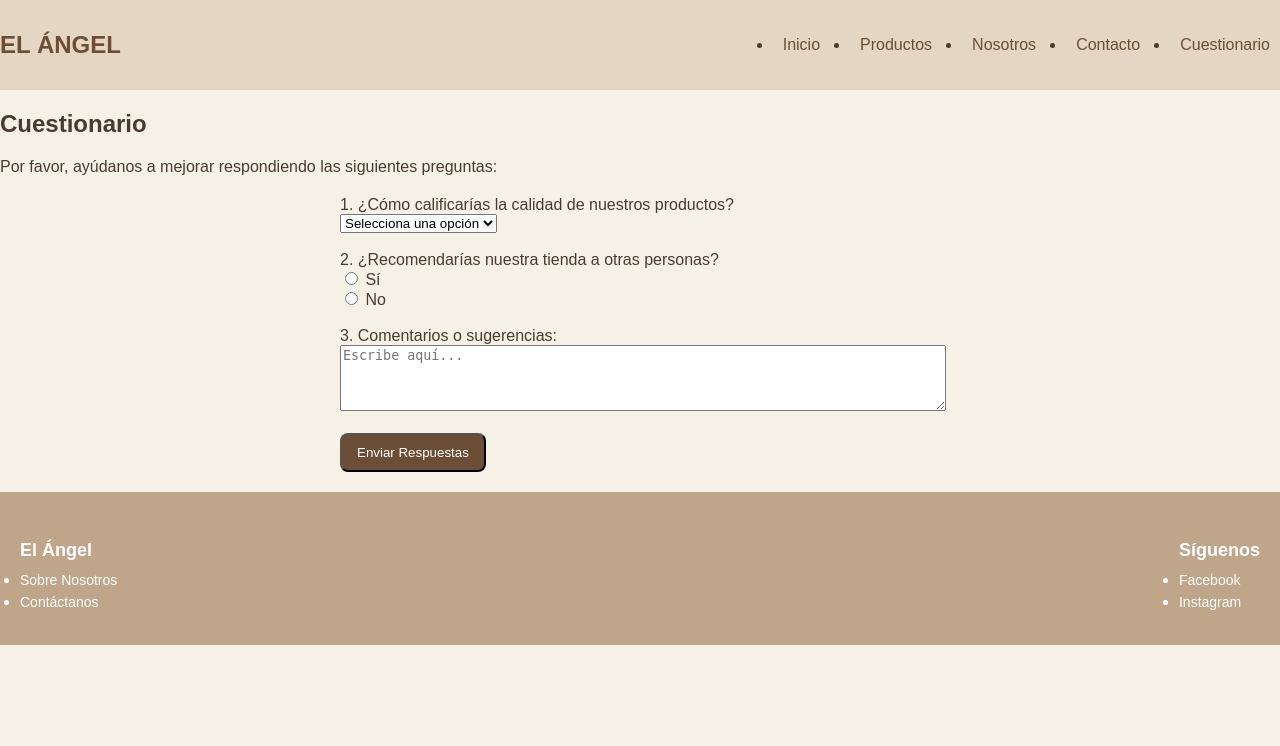
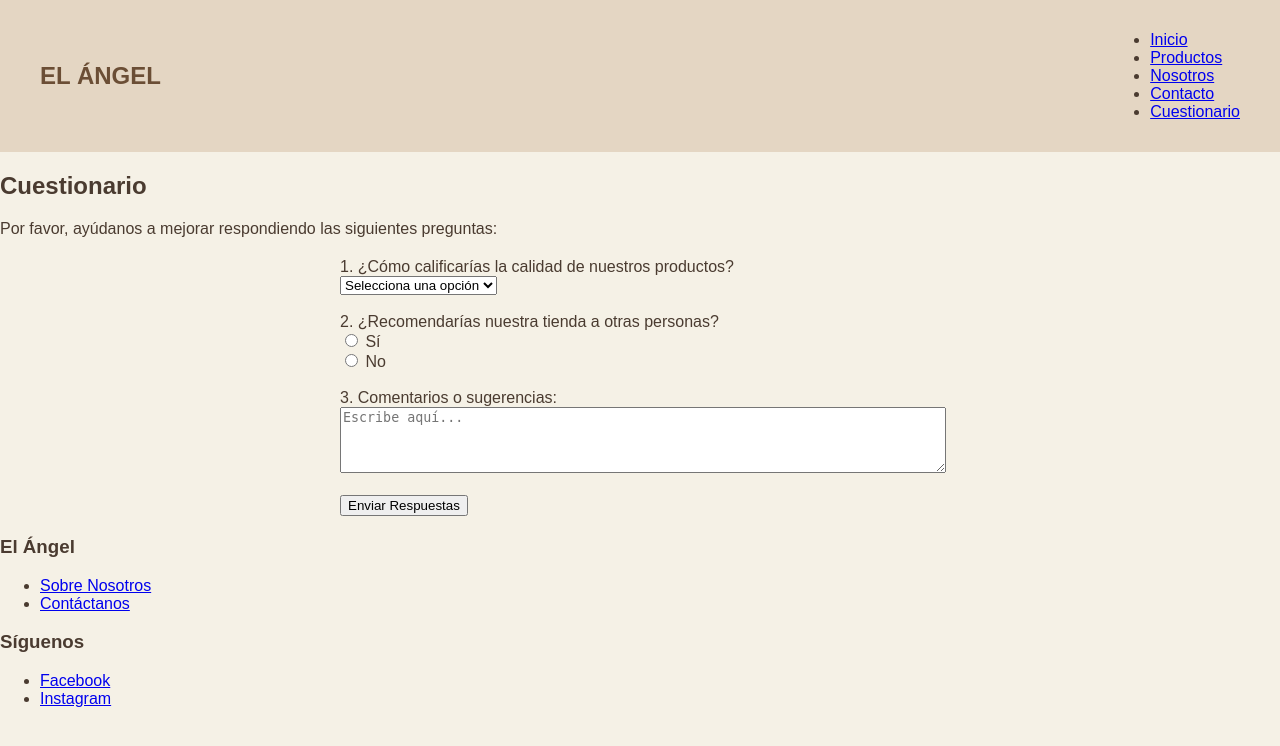
Before and after one commit to araceli-129361/Mi-PHP-Proyecto, a PHP site: page /cuestionario.php in a window 1280 px wide. Shown: the top 746 px of the page. Run offline with PHP 8.4, Linux system fonts and the light colour scheme.

Commit message:
Update style.css

```diff
--- a/pagina web/style.css
+++ b/pagina web/style.css
@@ -1,4 +1,3 @@
-
 :root {
     --color-fondo: #f5f1e6;
     --color-beige: #e4d6c3;
@@ -26,6 +25,9 @@ body {
     display: flex;
     justify-content: space-between;
     align-items: center;
+    max-width: 1200px;
+    margin: 0 auto;
+    padding: 0 20px;
 }
 
 .logo {
@@ -33,134 +35,3 @@ body {
     font-weight: bold;
     color: var(--color-cafe-oscuro);
 }
-
-.navbar ul {
-    display: flex;
-    gap: 20px;
-    margin: 0;
-    padding: 0;
-}
-
-.navbar ul li a {
-    color: var(--color-cafe-oscuro);
-    text-decoration: none;
-    font-size: 16px;
-    padding: 10px;
-    transition: color 0.3s ease, background-color 0.3s ease;
-    border-radius: 8px;
-}
-
-.navbar ul li a:hover {
-    background-color: var(--color-cafe-claro);
-    color: var(--color-blanco);
-}
-
-/* ====== CATÁLOGO DE PRODUCTOS (Tarjetas Elegantes) ====== */
-.oferts-content {
-    display: grid;
-    grid-template-columns: repeat(auto-fit, minmax(280px, 1fr));
-    gap: 25px;
-    margin-top: 40px;
-}
-
-.ofert-1 {
-    background-color: var(--color-beige);
-    border: 2px solid var(--color-cafe-claro);
-    border-radius: 15px;
-    padding: 20px;
-    text-align: center;
-    box-shadow: 0 4px 10px rgba(0, 0, 0, 0.1);
-    transition: transform 0.3s ease, box-shadow 0.3s ease;
-}
-
-.ofert-1:hover {
-    transform: translateY(-8px);
-    box-shadow: 0 8px 15px rgba(0, 0, 0, 0.15);
-}
-
-.ofert-1 img {
-    width: 100%;
-    border-radius: 10px;
-    margin-bottom: 15px;
-}
-
-.product-txt h3 {
-    font-size: 22px;
-    color: var(--color-cafe-oscuro);
-    margin-bottom: 10px;
-}
-
-.product-txt p {
-    font-size: 16px;
-    color: var(--color-texto);
-}
-
-.precio {
-    font-weight: bold;
-    font-size: 20px;
-    color: var(--color-cafe-oscuro);
-    margin: 10px 0;
-}
-
-.btn-3 {
-    background-color: var(--color-cafe-oscuro);
-    color: var(--color-blanco);
-    padding: 10px 15px;
-    border-radius: 8px;
-    text-decoration: none;
-    display: inline-block;
-    transition: background-color 0.3s ease;
-}
-
-.btn-3:hover {
-    background-color: #563c29;
-}
-
-/* ====== FOOTER ====== */
-.footer {
-    background-color: var(--color-cafe-claro);
-    padding: 30px 20px;
-    color: var(--color-blanco);
-    display: flex;
-    flex-wrap: wrap;
-    justify-content: space-between;
-    gap: 20px;
-}
-
-.footer .link h3 {
-    margin-bottom: 10px;
-    font-size: 18px;
-}
-
-.footer .link ul {
-    padding: 0;
-    margin: 0;
-}
-
-.footer .link ul li a {
-    color: var(--color-blanco);
-    font-size: 14px;
-    text-decoration: none;
-    display: block;
-    margin: 5px 0;
-    transition: color 0.3s ease;
-}
-
-.footer .link ul li a:hover {
-    color: #f5f1e6;
-}
-
-.btn-4 {
-    background-color: var(--color-cafe-claro);
-    color: var(--color-blanco);
-    padding: 10px 15px;
-    border-radius: 8px;
-    text-decoration: none;
-    display: inline-block;
-    margin-top: 10px;
-    transition: background-color 0.3s ease;
-}
-
-.btn-4:hover {
-    background-color: var(--color-cafe-oscuro);
-}
```
